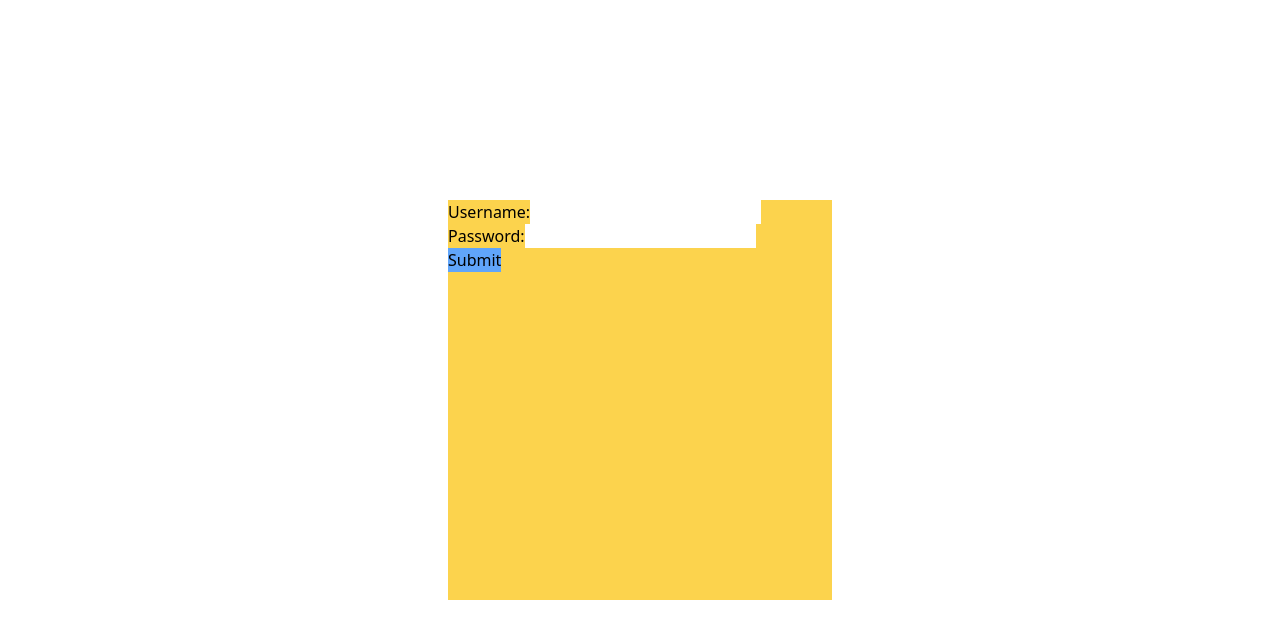
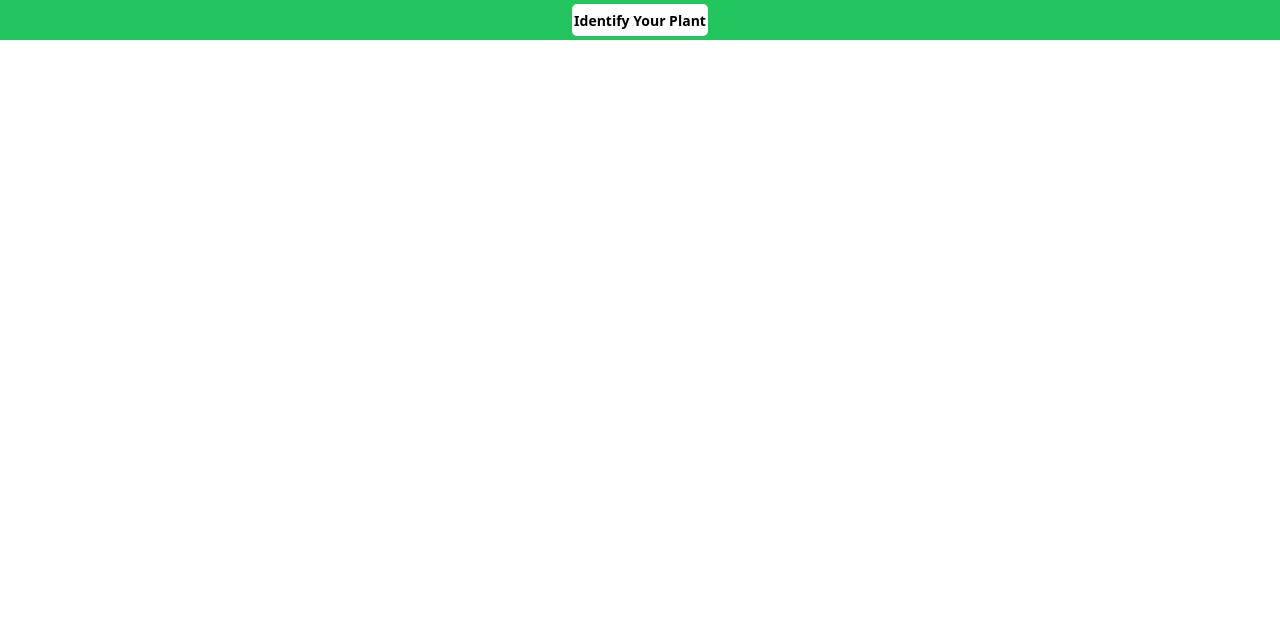
Before and after one commit to GVLBandara/herbnet_frontend, a React (Create React App) app: page / in a window 1280 px wide. Shown: the top 638 px of the page. Built offline with nearby package versions, Linux system fonts and the light colour scheme.

Commit message:
add Navbar

```diff
--- a/src/App.js
+++ b/src/App.js
@@ -3,12 +3,13 @@ import './App.css';
 import Home from './Pages/Home';
 import Login from "./Components/Login";
 import {AuthProvider} from "./Components/AuthContext";
+import Navbar from "./Components/Navbar";
 
 function App() {
 	return (
 		<>
 			<AuthProvider>
-				<Login/>
+				<Navbar/>
 			</AuthProvider>
 			{/*<Home/>*/}
 		</>
--- /dev/null
+++ b/src/Components/Navbar.js
@@ -0,0 +1,65 @@
+import React, {useState} from 'react'
+import {useAuth} from "./AuthContext";
+import IdentifyImage from "./IdentifyImage";
+import ViewResult from "./ViewResult";
+
+function Navbar() {
+	const {getUser, userIsAuthenticated, userLogout} = useAuth()
+	const [identifierVisible, setIdentifierVisible] = useState(false)
+	const [resultVisible, setResultVisible] = useState(false)
+	const [plantData, setPlantData] = useState("")
+	const openIdentify = () => {
+		identifierVisible ? setIdentifierVisible(false) : setIdentifierVisible(true);
+	}
+
+	const openResult = () => {
+		resultVisible ? setResultVisible(false) : setResultVisible(true);
+	}
+
+	const logout = () => {
+		userLogout()
+	}
+
+	const enterMenuStyle = () => {
+		return userIsAuthenticated() ? {"display": "none"} : {"display": "block"}
+	}
+
+	const logoutMenuStyle = () => {
+		return userIsAuthenticated() ? {"display": "block"} : {"display": "none"}
+	}
+
+	const adminPageStyle = () => {
+		const user = getUser()
+		return user && user.role === 'ADMIN' ? {"display": "block"} : {"display": "none"}
+	}
+
+	const userPageStyle = () => {
+		const user = getUser()
+		return user && user.role === 'USER' ? {"display": "block"} : {"display": "none"}
+	}
+
+	const getUserName = () => {
+		const user = getUser()
+		return user ? user.name : ''
+	}
+
+	return (
+		<div>
+			<div className={`h-10 bg-green-500 flex justify-around items-center`}>
+				<div>
+					<button className={`w-[136px] h-[32px] bg-[#fff] rounded-[5px] text-[14px] font-semibold hover:bg-[#17c270] text-[#000]
+        hover:text-[#fff]`} onClick={openIdentify}>Identify Your Plant
+					</button>
+				</div>
+			</div>
+			{identifierVisible ?
+				<div><IdentifyImage close={openIdentify} openResult={openResult} setPlantData={setPlantData}/>
+				</div> : <></>}
+			{resultVisible ?
+				<div><ViewResult close={openResult} plantData={plantData}/>
+				</div> : <></>}
+		</div>
+	)
+}
+
+export default Navbar
```
